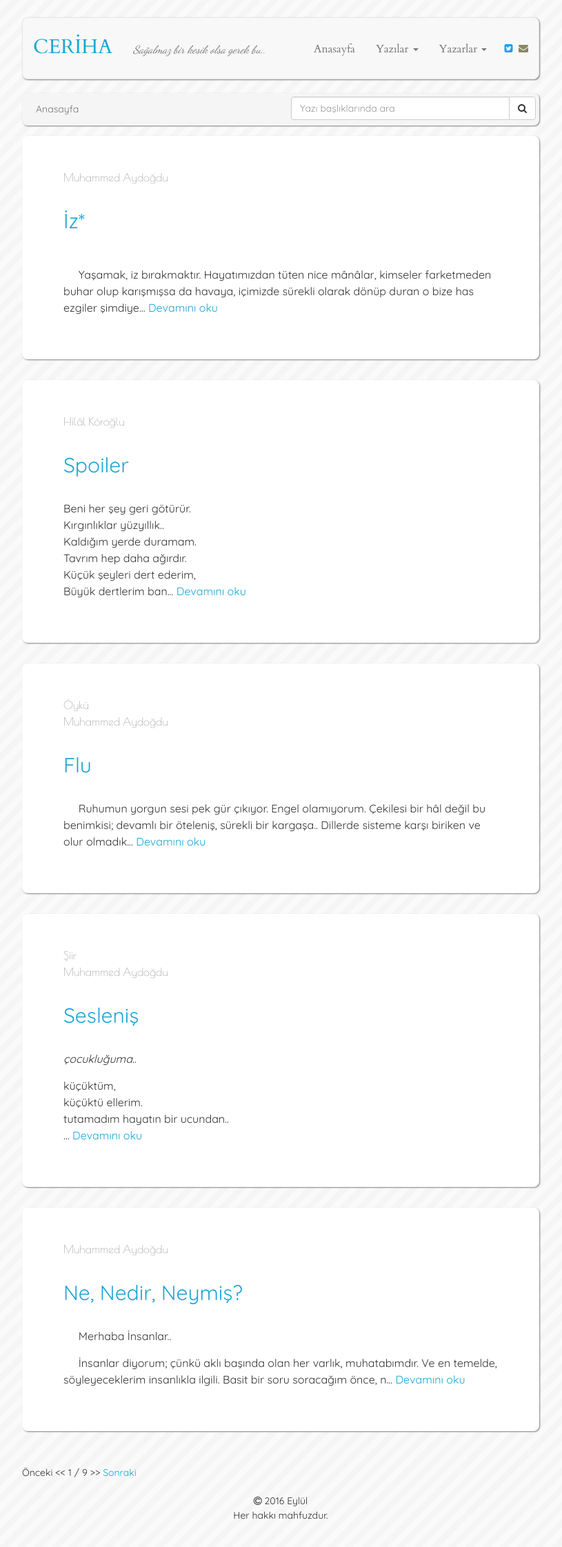
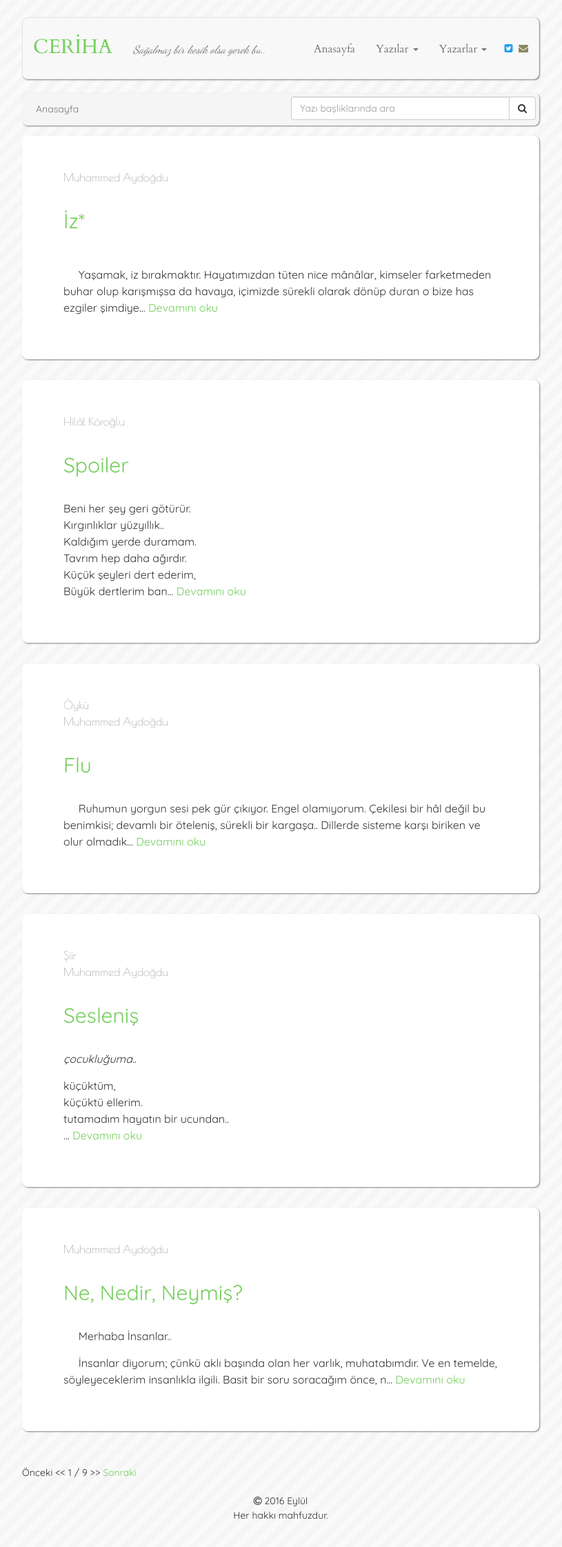
Before and after one commit to muhammedaydogdu/muhammedaydogdu.github.io, a Jekyll site: the page built from index.html, in a window 1280 px wide. Shown: the whole page at 69% size, without its empty margins (233-1048 px from the left). Built offline with Jekyll 4.4.1, drawn with Linux system fonts in a browser that asks for light colours; some web fonts are replaced; the list of posts is cut into pages by our own code.

Commit message:
Update style.css

```diff
--- a/css/style.css
+++ b/css/style.css
@@ -19,20 +19,20 @@ body {
 }
 
 a {
-  color: #1ba5d5;
+  color: #73ce5b;
 }
 
 a:hover {
-  color: #1ba5d5;
+  color: #73ce5b;
 }
 
 a:focus {
-  color: #1ba5d5;
+  color: #73ce5b;
   text-decoration: none;
 }
 
 h2 {
-  color: #1ba5d5;
+  color: #73ce5b;
 }
 
 .container .navbar {
@@ -45,17 +45,17 @@ h2 {
 }
 
 .navbar .navbar-brand {
-  color: #1ba5d5;
+  color: #73ce5b;
   margin-top: 2px;
   font-size: 29px;
 }
 
 .navbar .navbar-brand:hover {
-  color: #1ba5d5;
+  color: #73ce5b;
 }
 
 .navbar .navbar-brand:focus {
-  color: #1ba5d5;
+  color: #73ce5b;
 }
 
 .navbar .navbar-text {
```
